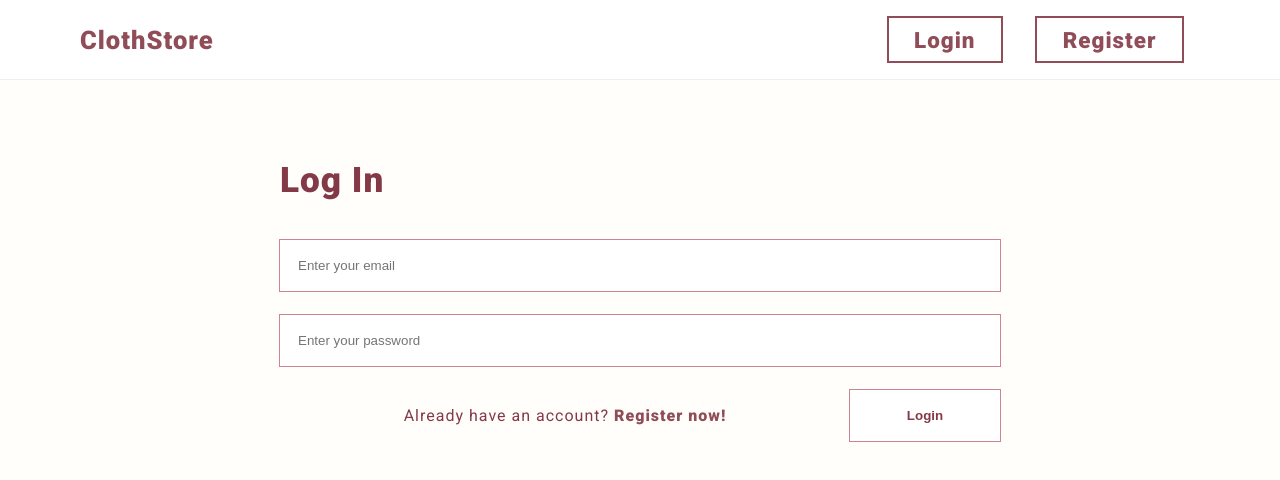
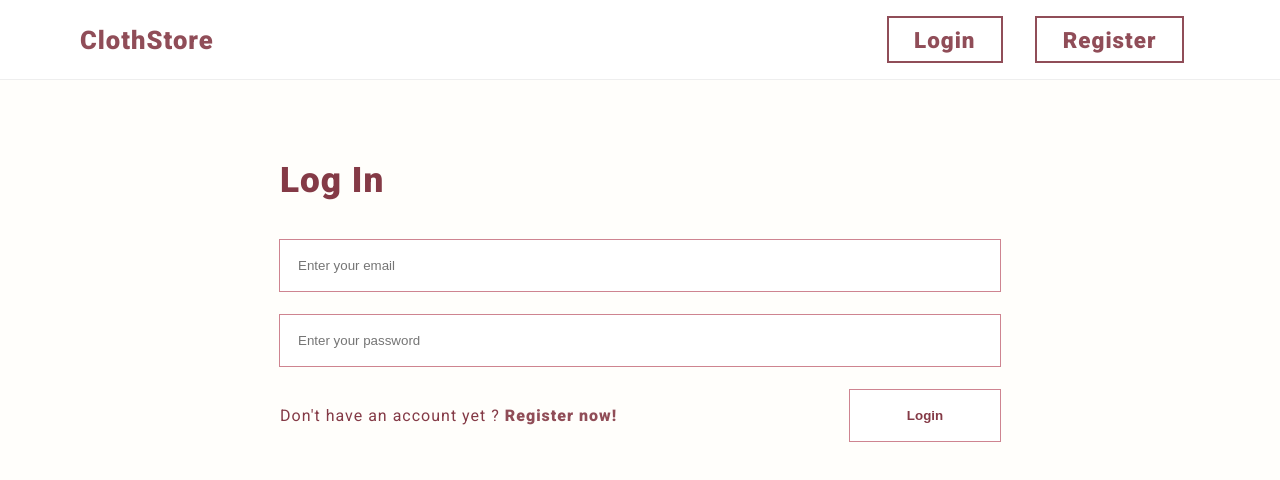
Before and after one commit to dantox71/ClothStore, a React (Create React App) app in the folder client/: page /login in a window 1280 px wide. Shown: the top 480 px of the page. Built offline with nearby package versions, Linux system fonts and the light colour scheme.

Commit message:
redirect to store from Login/Register  if logged in

```diff
--- a/client/src/components/auth/Login.js
+++ b/client/src/components/auth/Login.js
@@ -12,7 +12,7 @@ const Login = ({ login, auth: { isAuthenticated } }) => {
 
   //Redirect if authenticated
   if (isAuthenticated) {
-    // return <Redirect to="/login" />; REDIRECT TO HOMEPAGE
+    return <Redirect to="/store" />;
   }
 
   const { email, password } = formData;
@@ -60,11 +60,9 @@ const Login = ({ login, auth: { isAuthenticated } }) => {
           </div>
 
           <div className="form-group">
-            <Link to="/items"></Link>
-
             <span>
-              Already have an account?
-              <Link to="/login" className="text-bold">
+              Don't have an account yet ?
+              <Link to="/register" className="text-bold">
                 {" "}
                 Register now!
               </Link>
--- a/client/src/components/auth/Register.js
+++ b/client/src/components/auth/Register.js
@@ -14,7 +14,7 @@ const Register = ({ register, auth: { isAuthenticated } }) => {
 
   //Redirect if authenticated
   if (isAuthenticated) {
-    // return <Redirect to="/login" />; REDIRECT TO HOMEPAGE
+    return <Redirect to="/store" />;
   }
 
   const { name, email, password, password2 } = formData;
```
